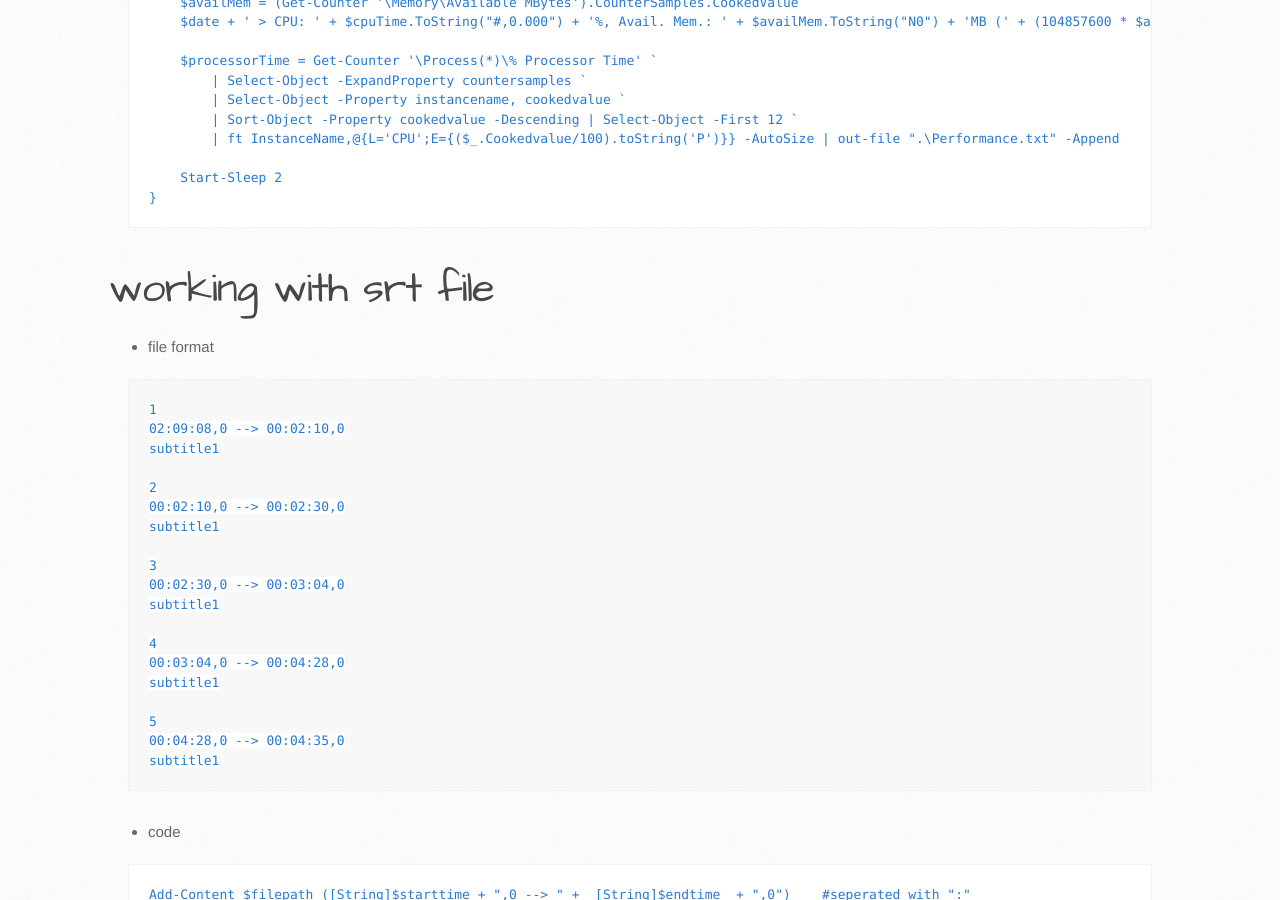
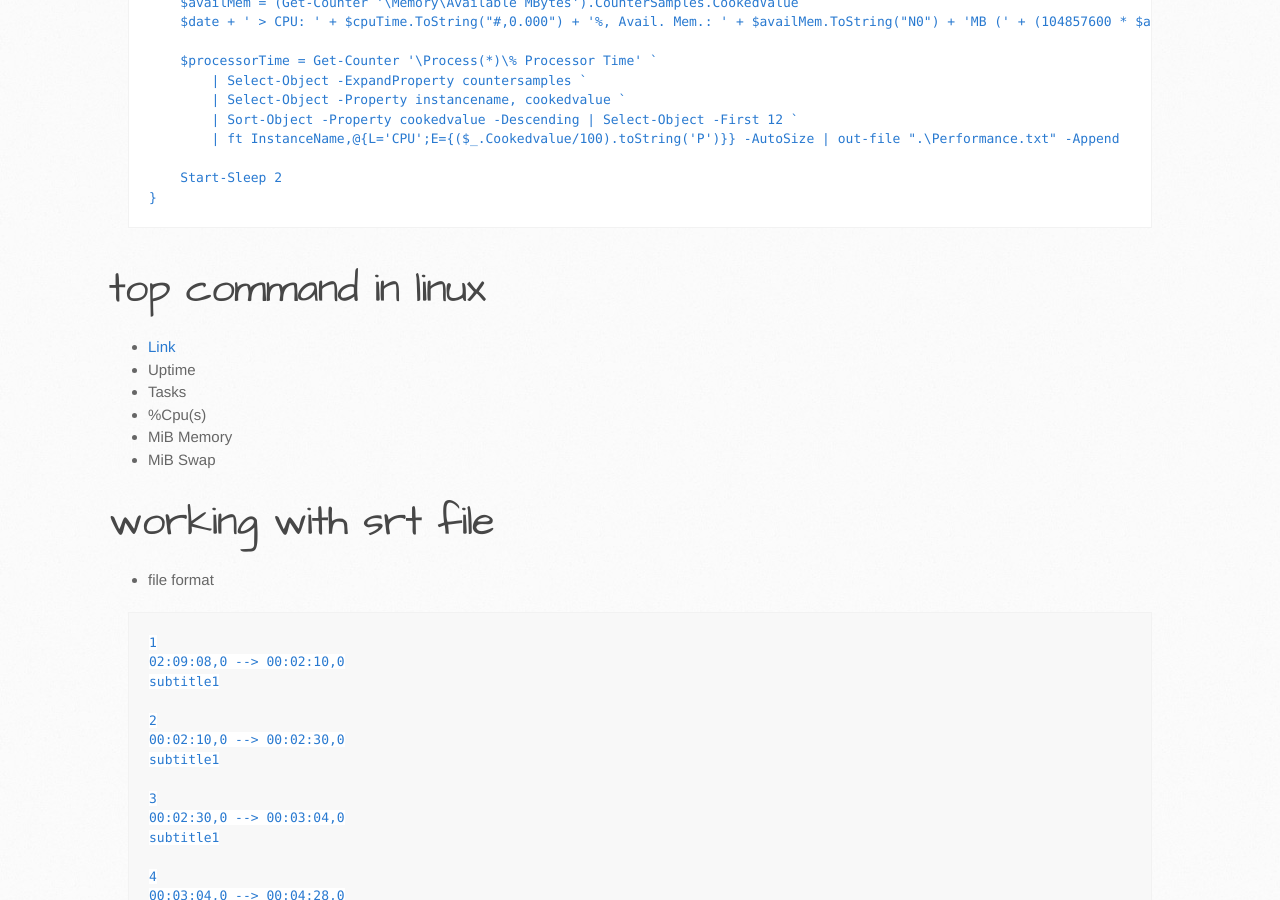
Before and after one commit to itcraftme/itcraftme, a Jekyll site: the page built from docs/it/powershell.md, in a window 1280 px wide and 900 px high, scrolled down 14990 px. Built offline with Jekyll 4.4.1, drawn with Linux system fonts in a browser that asks for light colours; our own code applies the rules of GitHub Pages for plain Markdown files.

````diff
--- a/docs/it/powershell.md
+++ b/docs/it/powershell.md
@@ -675,6 +675,14 @@ While($true)
 }
 ```
 
+# top command in linux
+- [Link](https://www.redhat.com/sysadmin/interpret-top-output)
+- Uptime
+- Tasks
+- %Cpu(s)
+- MiB Memory
+- MiB Swap
+
 # working with srt file
 - file format
 
````
